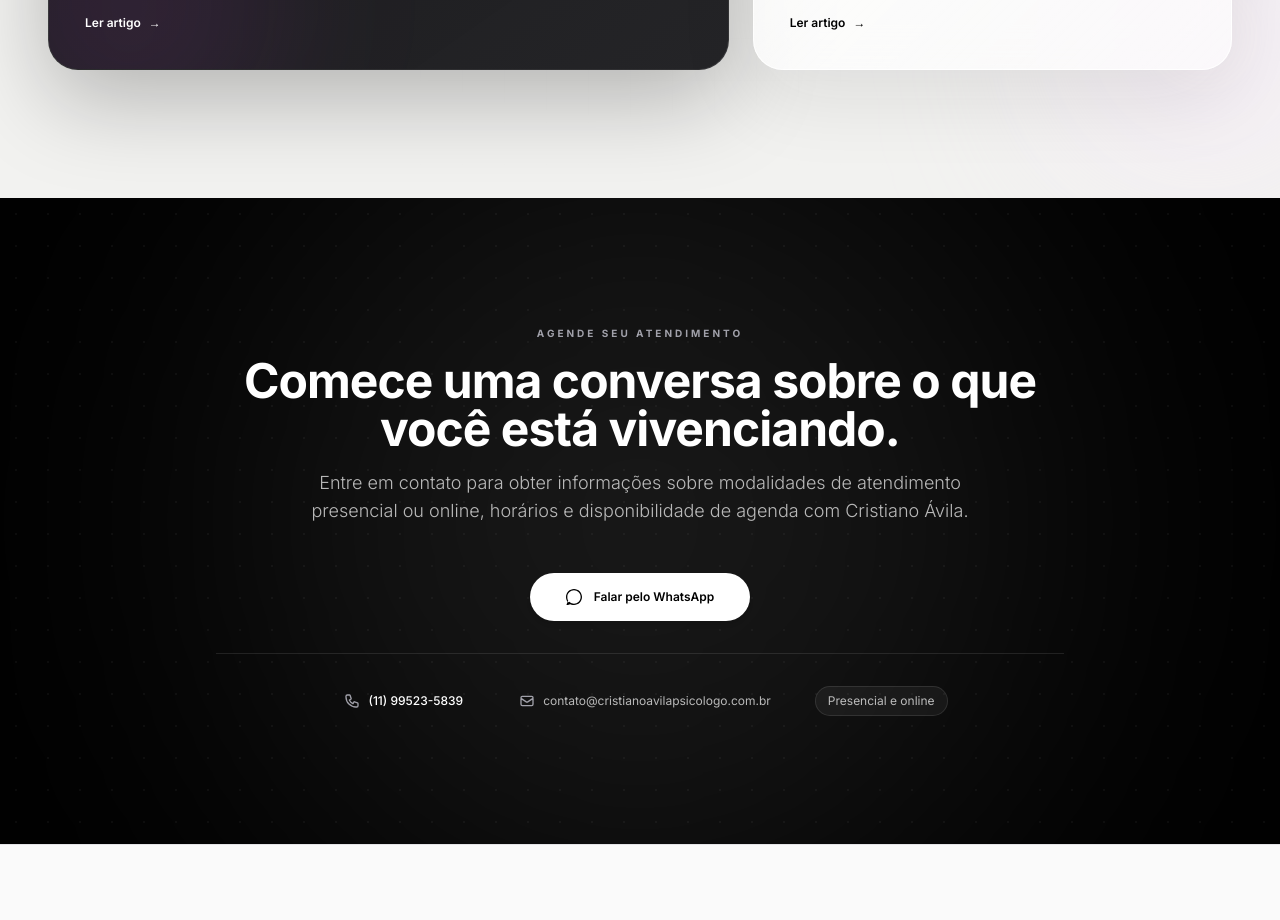
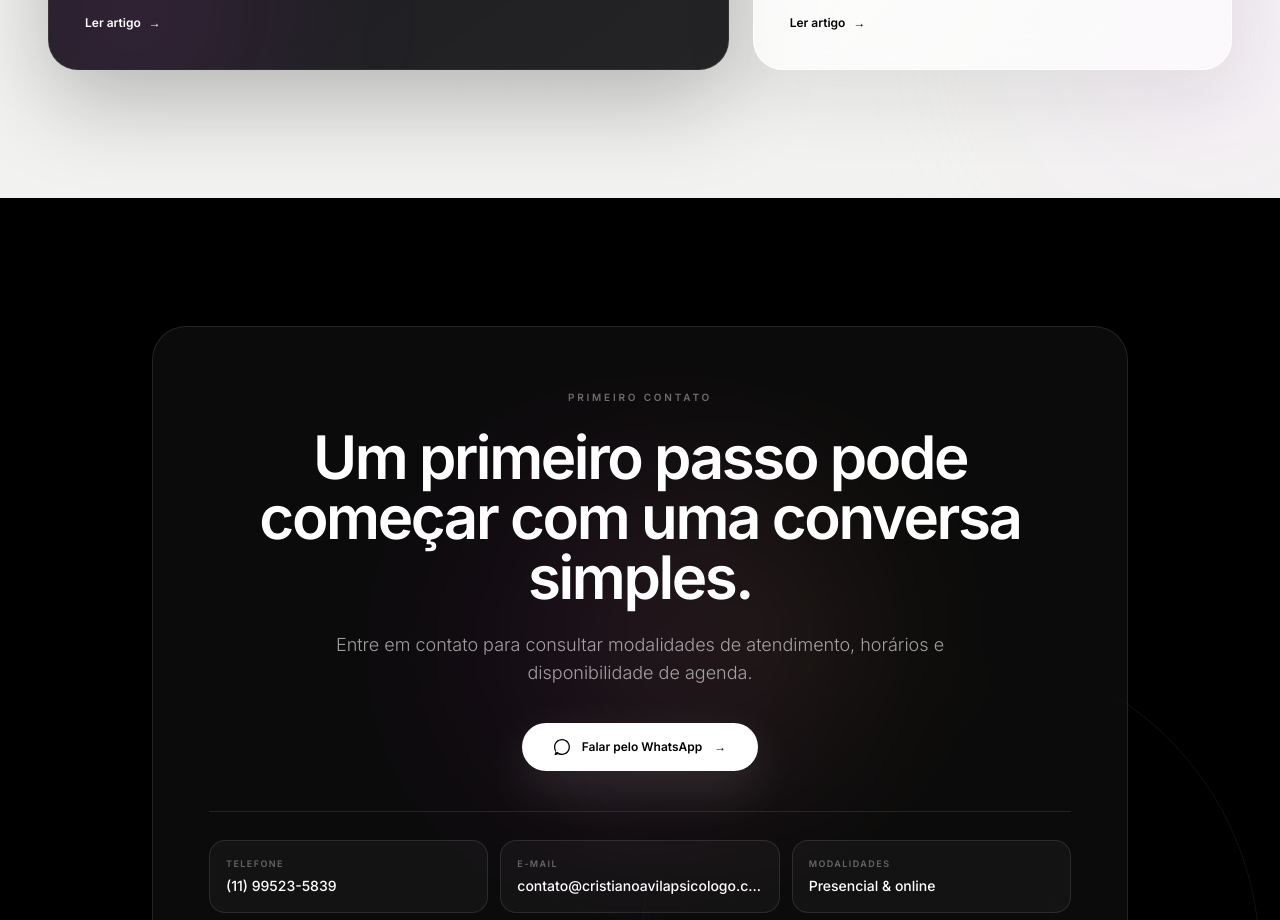
Before and after one commit to RennanLucas/cristiano-avila-site, a Next.js app: page / in a window 1280 px wide. Shown: the part 11080-12000 px from the top of the page. Built offline with nearby package versions, Linux system fonts and the light colour scheme.

Commit message:
design: make final CTA cinematic and interactive

```diff
--- a/src/components/CtaSection.tsx
+++ b/src/components/CtaSection.tsx
@@ -14,102 +14,117 @@ export default function CtaSection() {
   };
 
   return (
-    <section className="py-24 lg:py-32 bg-black text-white relative overflow-hidden">
-      <div className="absolute inset-0 pointer-events-none">
-        <div className="absolute top-1/2 left-1/2 -translate-x-1/2 -translate-y-1/2 w-[800px] h-[800px] rounded-full bg-zinc-200/10 blur-[150px]" />
-        <div
-          className="absolute inset-0 opacity-[0.04]"
-          style={{
-            backgroundImage: "radial-gradient(circle, #FFFFFF 1px, transparent 1px)",
-            backgroundSize: "32px 32px",
-          }}
-        />
-      </div>
+    <section className="relative overflow-hidden bg-black py-24 text-white lg:py-32">
+      <div className="pointer-events-none absolute inset-0 soft-grid opacity-[0.08]" />
+      <motion.div
+        aria-hidden="true"
+        animate={{ rotate: 360 }}
+        transition={{ duration: 28, repeat: Infinity, ease: "linear" }}
+        className="pointer-events-none absolute left-1/2 top-1/2 h-[620px] w-[620px] -translate-x-1/2 -translate-y-1/2 rounded-full border border-white/[0.07]"
+      >
+        <span className="absolute left-1/2 top-[-5px] h-2.5 w-2.5 -translate-x-1/2 rounded-full bg-white/30 shadow-[0_0_25px_rgba(255,255,255,0.35)]" />
+      </motion.div>
+      <motion.div
+        aria-hidden="true"
+        animate={{ rotate: -360 }}
+        transition={{ duration: 20, repeat: Infinity, ease: "linear" }}
+        className="pointer-events-none absolute left-1/2 top-1/2 h-[420px] w-[420px] -translate-x-1/2 -translate-y-1/2 rounded-full border border-white/[0.06]"
+      >
+        <span className="absolute right-8 top-8 h-2 w-2 rounded-full bg-fuchsia-300/50 shadow-[0_0_28px_rgba(240,171,252,0.5)]" />
+      </motion.div>
+      <div className="pointer-events-none absolute left-1/2 top-1/2 h-[380px] w-[380px] -translate-x-1/2 -translate-y-1/2 rounded-full bg-fuchsia-500/[0.07] blur-[100px]" />
+      <div className="pointer-events-none absolute left-[58%] top-[48%] h-[300px] w-[300px] -translate-x-1/2 -translate-y-1/2 rounded-full bg-amber-300/[0.06] blur-[95px]" />
 
-      <div className="max-w-4xl mx-auto px-6 text-center relative z-10 space-y-8">
+      <div className="relative z-10 mx-auto max-w-5xl px-6">
         <motion.div
-          initial={{ opacity: 0, y: 20 }}
+          initial={{ opacity: 0, y: 30, scale: 0.98 }}
+          whileInView={{ opacity: 1, y: 0, scale: 1 }}
+          viewport={{ once: true, margin: "-80px" }}
+          transition={{ duration: 0.75, ease: [0.16, 1, 0.3, 1] }}
+          className="overflow-hidden rounded-[34px] border border-white/10 bg-white/[0.045] p-7 text-center shadow-[0_40px_120px_rgba(0,0,0,0.38)] backdrop-blur-xl sm:p-10 lg:p-14"
+        >
+          <motion.div
+            initial={{ opacity: 0, y: 18 }}
             whileInView={{ opacity: 1, y: 0 }}
             viewport={{ once: true }}
-          transition={{ duration: 0.6, ease: "easeOut" }}
-          className="space-y-4"
+            transition={{ duration: 0.55, delay: 0.08 }}
           >
-          <span className="text-[10px] uppercase tracking-[0.3em] font-bold text-zinc-400 block">
-            Agende seu atendimento
-          </span>
-
-          <h2 className="text-3xl sm:text-4xl lg:text-5xl font-bold tracking-tight text-white leading-[1.18]">
-            Comece uma conversa sobre o que você está vivenciando.
+            <span className="text-[10px] font-semibold uppercase tracking-[0.28em] text-white/40">Primeiro contato</span>
+            <h2 className="mx-auto mt-5 max-w-3xl text-3xl font-semibold leading-[1.08] tracking-[-0.04em] text-white sm:text-4xl lg:text-6xl">
+              Um primeiro passo pode começar com uma conversa simples.
             </h2>
-
-          <p className="text-white/70 text-base lg:text-lg font-light leading-relaxed max-w-2xl mx-auto">
-            Entre em contato para obter informações sobre modalidades de atendimento presencial ou online, horários e disponibilidade de agenda com Cristiano Ávila.
+            <p className="mx-auto mt-6 max-w-2xl text-base font-light leading-relaxed text-white/60 lg:text-lg">
+              Entre em contato para consultar modalidades de atendimento, horários e disponibilidade de agenda.
             </p>
           </motion.div>
 
           <motion.div
-          initial={{ opacity: 0, y: 20 }}
+            initial={{ opacity: 0, y: 18 }}
             whileInView={{ opacity: 1, y: 0 }}
             viewport={{ once: true }}
-          transition={{ duration: 0.6, delay: 0.2, ease: "easeOut" }}
-          className="pt-4"
+            transition={{ duration: 0.55, delay: 0.18 }}
+            className="mt-9"
           >
             <a
               href={buildWhatsAppLink("Olá, Dr. Cristiano! Gostaria de obter informações sobre horários disponíveis para consulta.")}
               target="_blank"
               rel="noopener noreferrer"
-            className="inline-flex items-center gap-3 bg-white text-black px-9 py-4 rounded-full text-xs font-semibold hover:bg-zinc-100 transition-all shadow-apple active:scale-[0.98]"
+              className="group inline-flex items-center gap-3 rounded-full bg-white px-8 py-4 text-xs font-semibold text-black shadow-[0_18px_50px_rgba(255,255,255,0.12)] transition-all duration-300 hover:-translate-y-1 hover:scale-[1.015] hover:shadow-[0_22px_70px_rgba(255,255,255,0.18)] active:translate-y-0 active:scale-[0.99]"
             >
-            <svg className="w-4 h-4 fill-current" viewBox="0 0 24 24" aria-hidden="true">
+              <svg className="h-4 w-4 fill-current" viewBox="0 0 24 24" aria-hidden="true">
                 <path d="M12 0C5.373 0 0 5.373 0 12c0 2.625.846 5.059 2.284 7.034L.789 23.492a.75.75 0 00.913.913l4.458-1.495A11.952 11.952 0 0012 24c6.627 0 12-5.373 12-12S18.627 0 12 0zm0 22c-2.387 0-4.675-.839-6.481-2.373l-.388-.322-2.65.889.889-2.65-.322-.388A9.96 9.96 0 012 12C2 6.477 6.477 2 12 2s10 4.477 10 10-4.477 10-10 10z" />
               </svg>
               <span>Falar pelo WhatsApp</span>
+              <span className="transition-transform duration-300 group-hover:translate-x-1" aria-hidden="true">→</span>
             </a>
           </motion.div>
 
-        <div className="pt-8 border-t border-white/10 flex flex-col sm:flex-row items-center justify-center gap-4 sm:gap-8 text-xs text-white/70 relative">
+          <motion.div
+            initial={{ opacity: 0 }}
+            whileInView={{ opacity: 1 }}
+            viewport={{ once: true }}
+            transition={{ duration: 0.55, delay: 0.28 }}
+            className="relative mt-10 grid gap-3 border-t border-white/10 pt-7 sm:grid-cols-3"
+          >
             <button
               type="button"
               onClick={() => copyToClipboard(CLINIC_CONTACT.phone, "Telefone")}
-            className="flex items-center gap-2 hover:text-white px-3 py-1.5 rounded-full hover:bg-white/10 transition-all"
+              className="rounded-2xl border border-white/10 bg-white/[0.035] px-4 py-4 text-left transition-all duration-300 hover:-translate-y-1 hover:bg-white/[0.07]"
               title="Clique para copiar o telefone"
             >
-            <svg className="w-4 h-4 text-zinc-400" fill="none" viewBox="0 0 24 24" stroke="currentColor" aria-hidden="true">
-              <path strokeLinecap="round" strokeLinejoin="round" strokeWidth={2} d="M3 5a2 2 0 012-2h3.28a1 1 0 01.948.684l1.498 4.493a1 1 0 01-.502 1.21l-2.257 1.13a11.042 11.042 0 005.516 5.516l1.13-2.257a1 1 0 011.21-.502l4.493 1.498a1 1 0 01.684.949V19a2 2 0 01-2 2h-1C9.716 21 3 14.284 3 6V5z" />
-            </svg>
-            <span className="font-medium text-white">{CLINIC_CONTACT.phone}</span>
+              <span className="block text-[9px] font-semibold uppercase tracking-[0.16em] text-white/35">Telefone</span>
+              <strong className="mt-1.5 block text-sm font-medium text-white">{CLINIC_CONTACT.phone}</strong>
             </button>
 
             <button
               type="button"
               onClick={() => copyToClipboard(CLINIC_CONTACT.email, "E-mail")}
-            className="flex items-center gap-2 hover:text-white px-3 py-1.5 rounded-full hover:bg-white/10 transition-all"
+              className="rounded-2xl border border-white/10 bg-white/[0.035] px-4 py-4 text-left transition-all duration-300 hover:-translate-y-1 hover:bg-white/[0.07]"
               title="Clique para copiar o e-mail"
             >
-            <svg className="w-4 h-4 text-zinc-400" fill="none" viewBox="0 0 24 24" stroke="currentColor" aria-hidden="true">
-              <path strokeLinecap="round" strokeLinejoin="round" strokeWidth={2} d="M3 8l7.89 5.26a2 2 0 002.22 0L21 8M5 19h14a2 2 0 002-2V7a2 2 0 00-2-2H5a2 2 0 00-2 2v10a2 2 0 002 2z" />
-            </svg>
-            <span>{CLINIC_CONTACT.email}</span>
+              <span className="block text-[9px] font-semibold uppercase tracking-[0.16em] text-white/35">E-mail</span>
+              <strong className="mt-1.5 block truncate text-sm font-medium text-white">{CLINIC_CONTACT.email}</strong>
             </button>
 
-          <span className="rounded-full border border-white/10 bg-white/5 px-3 py-1.5 text-white/70">
-            Presencial e online
-          </span>
+            <div className="rounded-2xl border border-white/10 bg-white/[0.035] px-4 py-4 text-left">
+              <span className="block text-[9px] font-semibold uppercase tracking-[0.16em] text-white/35">Modalidades</span>
+              <strong className="mt-1.5 block text-sm font-medium text-white">Presencial & online</strong>
+            </div>
 
             <AnimatePresence>
               {copiedText && (
                 <motion.div
-                initial={{ opacity: 0, y: 10, scale: 0.9 }}
+                  initial={{ opacity: 0, y: 10, scale: 0.95 }}
                   animate={{ opacity: 1, y: 0, scale: 1 }}
-                exit={{ opacity: 0, y: -10, scale: 0.9 }}
-                className="absolute -top-10 left-1/2 -translate-x-1/2 px-3 py-1 rounded-full bg-white text-black text-[10px] font-bold shadow-lg flex items-center gap-1.5"
+                  exit={{ opacity: 0, y: -10, scale: 0.95 }}
+                  className="absolute -top-10 left-1/2 -translate-x-1/2 rounded-full bg-white px-3 py-1.5 text-[10px] font-bold text-black shadow-lg"
                 >
-                <span>✓</span>
-                <span>{copiedText} copiado com sucesso!</span>
+                  ✓ {copiedText} copiado
                 </motion.div>
               )}
             </AnimatePresence>
-        </div>
+          </motion.div>
+        </motion.div>
       </div>
     </section>
   );
```
Lines whose indentation alone changed are shown as unchanged.
